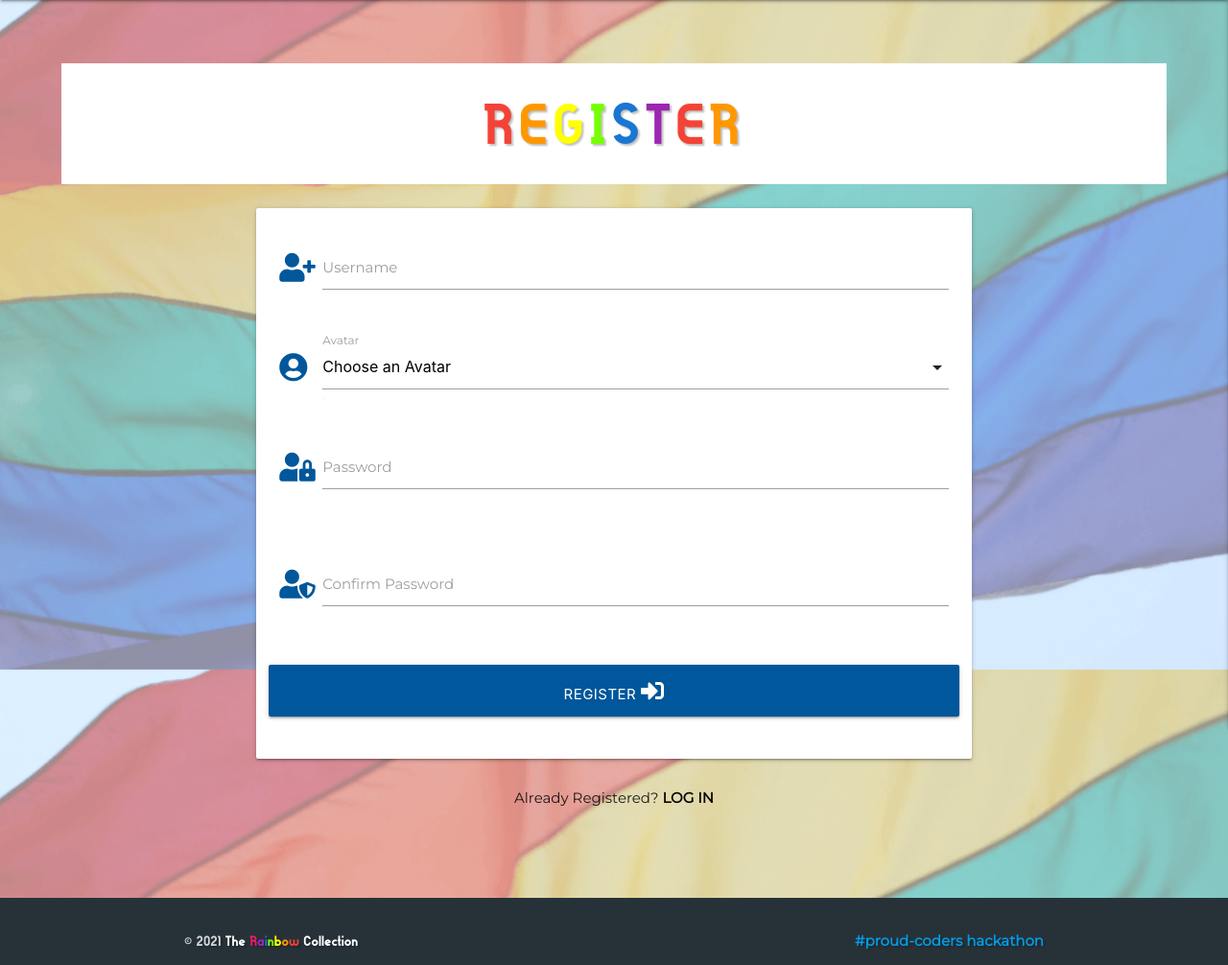
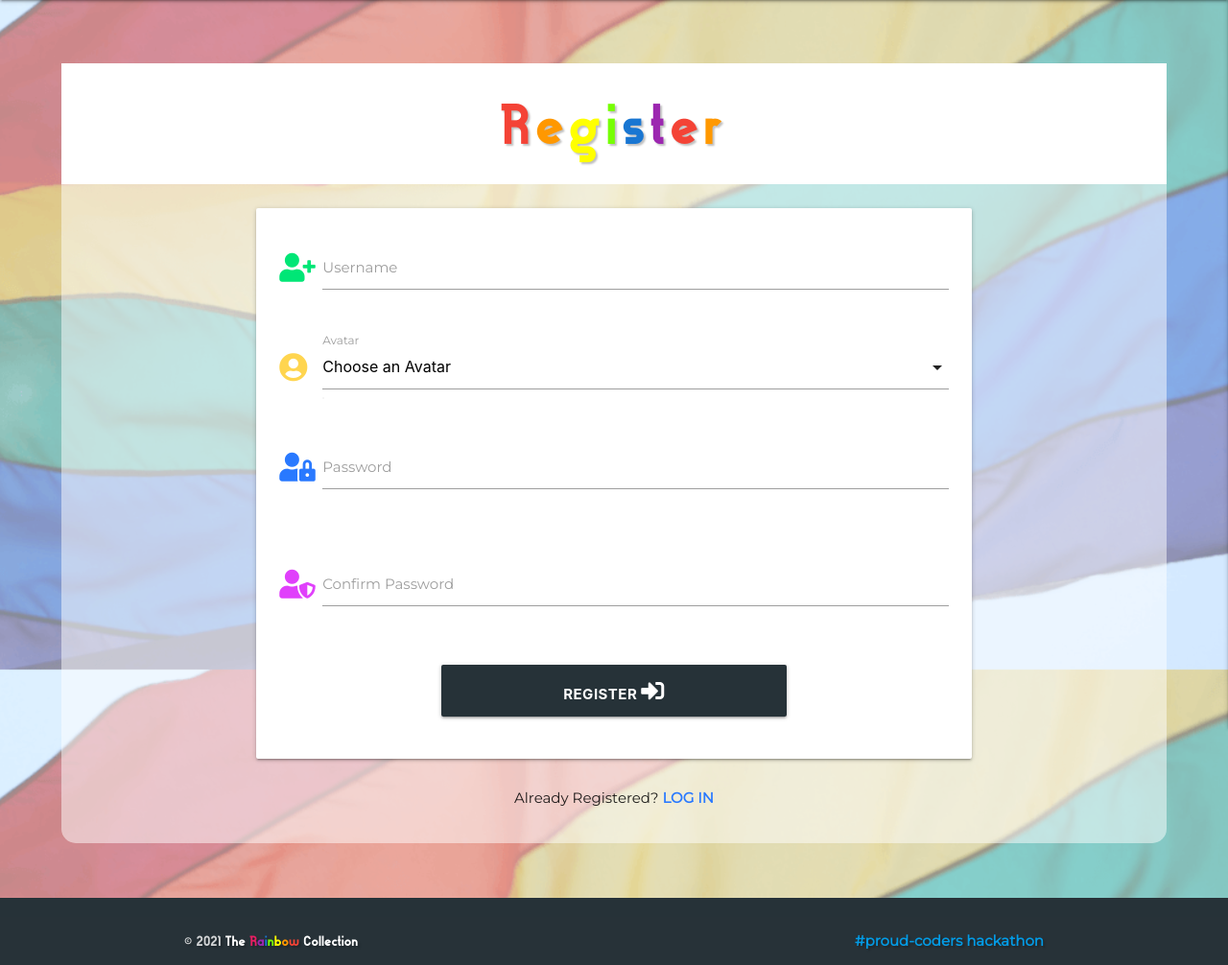
Before and after one commit to irasan/hackpride2021, a Flask app: page /register in a window 1280 px wide. Shown: the part 102-1108 px from the top of the page at 96% size. Run offline with Flask 2, Linux system fonts and the light colour scheme; some libraries are stand-ins or nearby versions.

Commit message:
Add colors to icons on login and registration pages

```diff
--- a/static/css/style.css
+++ b/static/css/style.css
@@ -67,6 +67,10 @@ h1, h2, h3, h4 {
     background-color: rgba(0, 0, 0, 0.5);
 }
 
+.white-opacity-bg {
+    border-radius: 8px;
+    background-color: rgba(255, 255, 255, 0.5);
+}
 
 /*------ PRELOADER -----*/
 #preloader {
--- a/templates/register.html
+++ b/templates/register.html
@@ -3,7 +3,7 @@
 
 <div class="row white-opacity-bg" id="register">
     <h3 class="center-align text-shadow white">
-        <span class="red-text font-gilbert">R</span><span class="orange-text font-gilbert">E</span><span class="yellow-text text-accent-2 font-gilbert">G</span><span class="light-green-text text-accent-3 font-gilbert">I</span><span class="blue-text text-darken-2 font-gilbert">S</span><span class="purple-text font-gilbert">T</span><span class="red-text font-gilbert">E</span><span class="orange-text font-gilbert">R</span>
+        <span class="red-text font-gilbert">R</span><span class="orange-text font-gilbert">e</span><span class="yellow-text text-accent-2 font-gilbert">g</span><span class="light-green-text text-accent-3 font-gilbert">i</span><span class="blue-text text-darken-2 font-gilbert">s</span><span class="purple-text font-gilbert">t</span><span class="red-text font-gilbert">e</span><span class="orange-text font-gilbert">r</span>
     </h3>
     <form class="col s12 m8 offset-m2" method="POST" action="{{ url_for('register') }}">
         <div class="card-panel">
@@ -11,7 +11,7 @@
             <!-- username -->
             <div class="row">
                 <div class="input-field col s12">
-                    <i class="fas fa-user-plus prefix light-blue-text text-darken-4"></i>
+                    <i class="fas fa-user-plus prefix green-text text-accent-3"></i>
                     <input id="username" name="username" type="text" minlength="5"
                         maxlength="15" pattern="^[a-zA-Z0-9]{5,15}$" class="validate" required>
                     <label for="username">Username</label>
@@ -21,7 +21,7 @@
             <!-- avatar selection -->
             <div class="row">
                 <div class="input-field col s12">
-                    <i class="fas fa-user-circle prefix light-blue-text text-darken-4"></i>
+                    <i class="fas fa-user-circle prefix amber-text text-lighten-2"></i>
                     <select class="icons validate" id="avatar" name="avatar" required>
                         <option value="" disabled selected>Choose an Avatar</option>
                         {% for avatar in avatars %}
@@ -35,7 +35,7 @@
             <!-- password -->
             <div class="row">
                 <div class="input-field col s12">
-                    <i class="fas fa-user-lock prefix light-blue-text text-darken-4"></i>
+                    <i class="fas fa-user-lock prefix blue-text text-accent-3"></i>
                     <input id="password" name="password" type="password" minlength="8"
                         maxlength="20" pattern="^[a-zA-Z0-9]{8,20}$" class="validate" required>
                     <label for="password">Password</label>
@@ -46,7 +46,7 @@
             <!-- password confirmation -->
             <div class="row">
                 <div class="input-field col s12">
-                    <i class="fas fa-user-shield prefix light-blue-text text-darken-4"></i>
+                    <i class="fas fa-user-shield prefix purple-text text-accent-2"></i>
                     <input id="password-confirm" name="password-confirm" type="password" minlength="8"
                         maxlength="20" pattern="^[a-zA-Z0-9]{8,20}$" class="validate" required>
                     <label for="password-confirm">Confirm Password</label>
@@ -56,7 +56,8 @@
 
             <!-- register -->
             <div class="row">
-                <button type="submit" class="col s12 btn-large light-blue darken-4">
+                <button type="submit"
+                    class="col s12 m6 offset-m3 btn-large bold blue-grey darken-4 white-text center-align">
                     Register <i class="fas fa-sign-in-alt"></i>
                 </button>
             </div>
@@ -68,7 +69,7 @@
         <div class="col s12">
             <p class="center-align">
                 Already Registered?
-                <a href="{{ url_for('login') }}" class="black-text bold">LOG IN</a>
+                <a href="{{ url_for('login') }}" class="blue-text text-accent-3 bold">LOG IN</a>
             </p>
         </div>
     </div>
```
Also changed, not shown: templates/login.html (+13 -11 lines).
